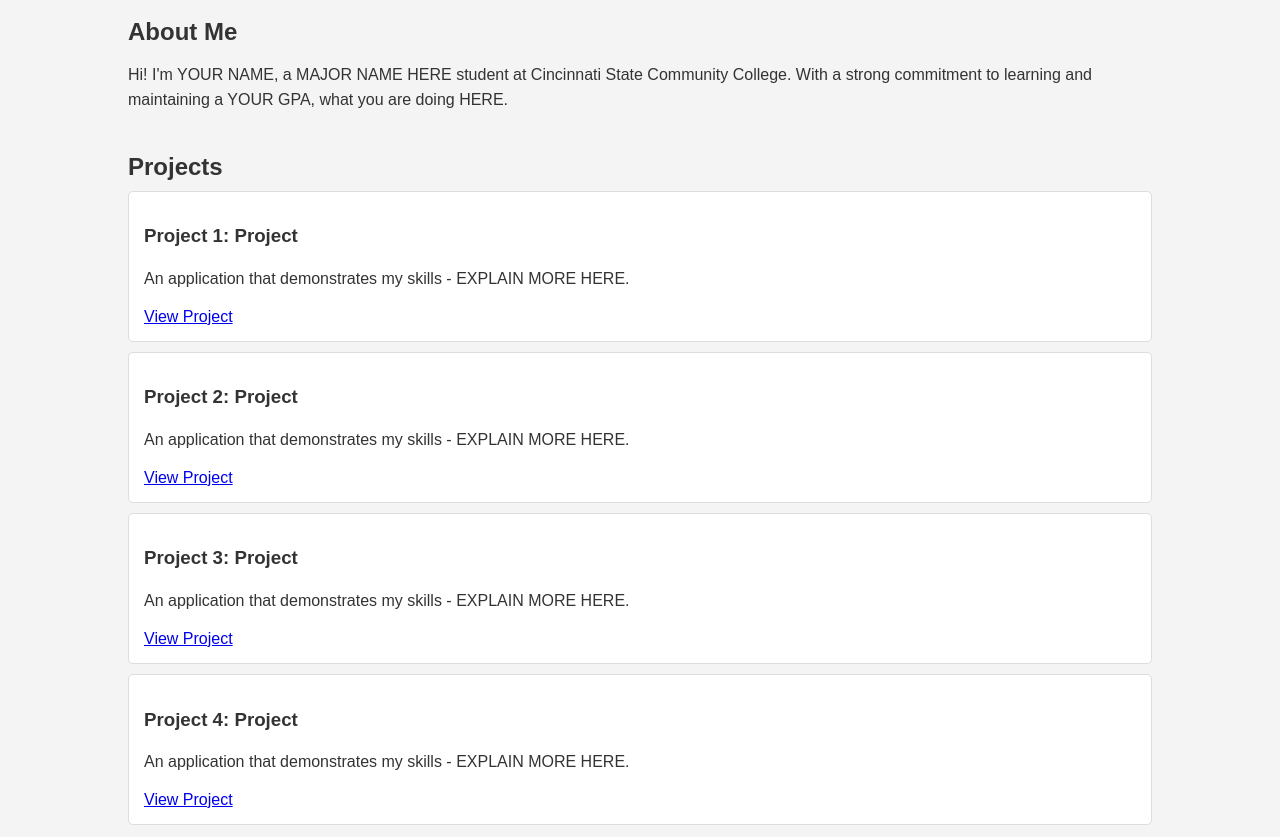
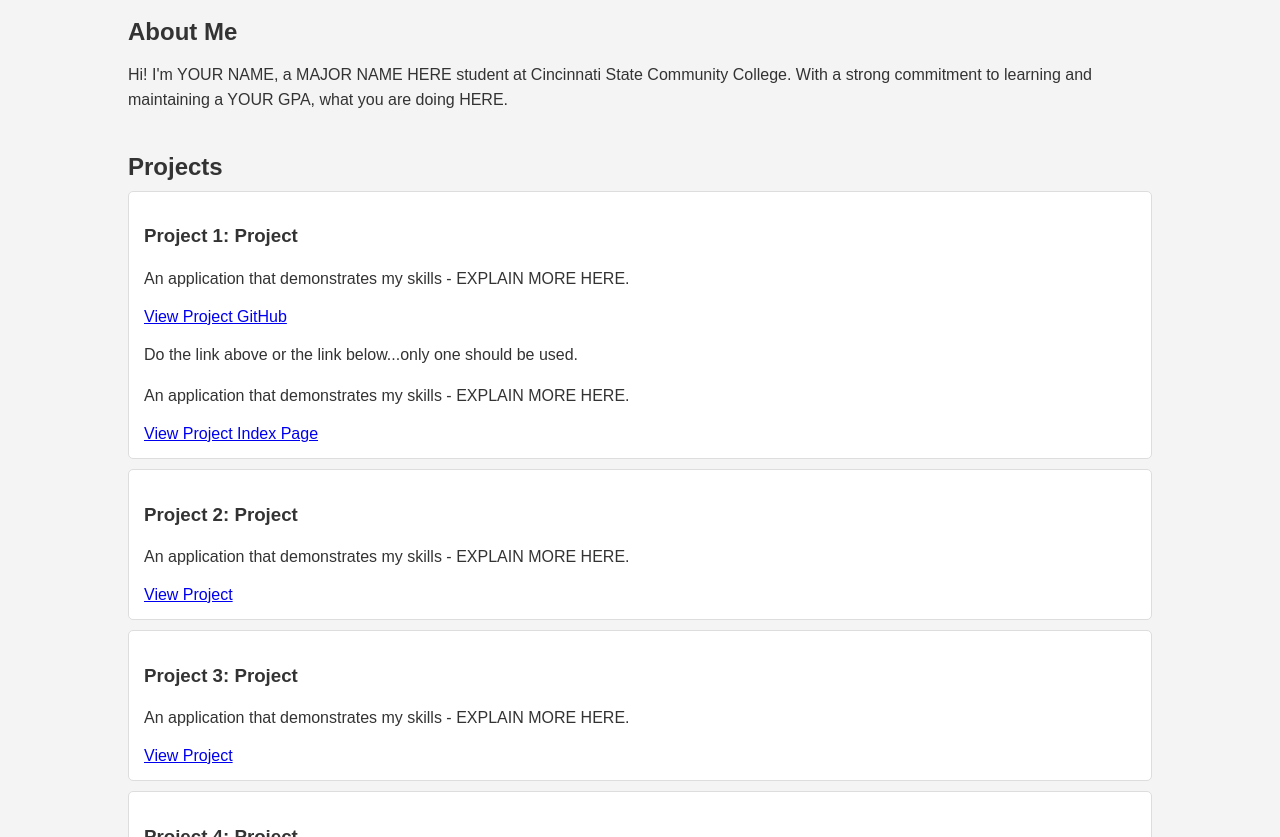
Before and after one commit to tomiegartland/portfolio, a plain HTML site: page index.html in a window 1280 px wide. Shown: the part 263-1100 px from the top of the page. Drawn offline with Linux system fonts and the light colour scheme.

Commit message:
Update index.html

```diff
--- a/index.html
+++ b/index.html
@@ -89,7 +89,10 @@
       <div class="project">
         <h3>Project 1: Project</h3>
         <p>An application that demonstrates my skills - EXPLAIN MORE HERE.</p>
-        <a href="https://www.github.com/tomiegartland/Java/">View Project</a>
+        <a href="https://www.github.com/tomiegartland/Java/">View Project GitHub</a>
+        <p>Do the link above or the link below...only one should be used.</p>
+        <p>An application that demonstrates my skills - EXPLAIN MORE HERE.</p>
+        <a href="https://www.github.com/tomiegartland/Java/">View Project Index Page</a>
       </div>
       <div class="project">
         <h3>Project 2: Project</h3>
```
